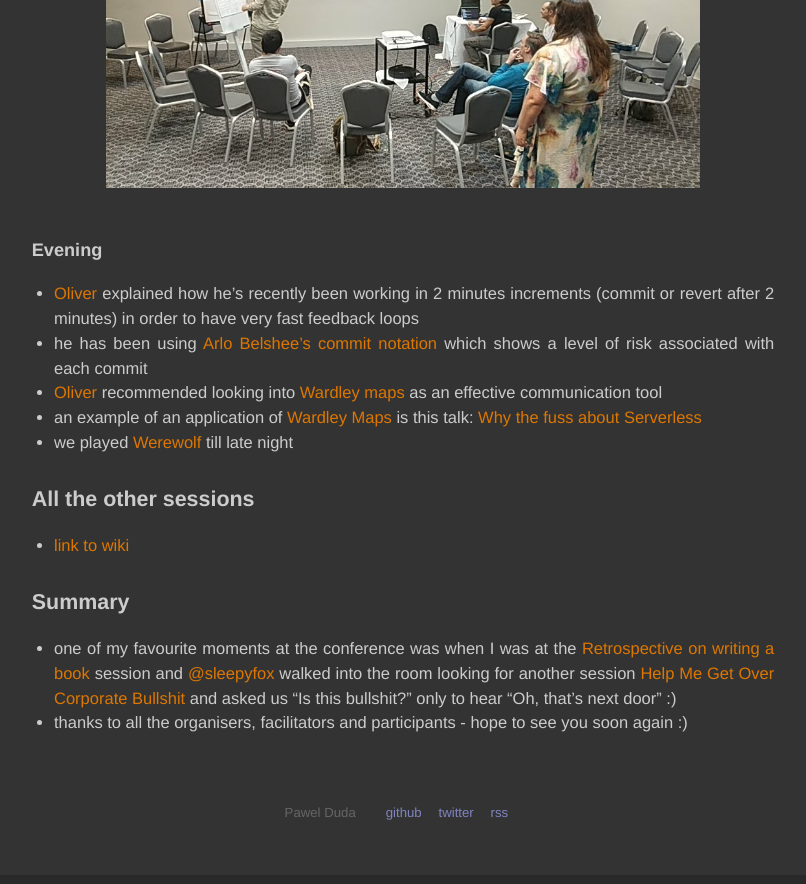
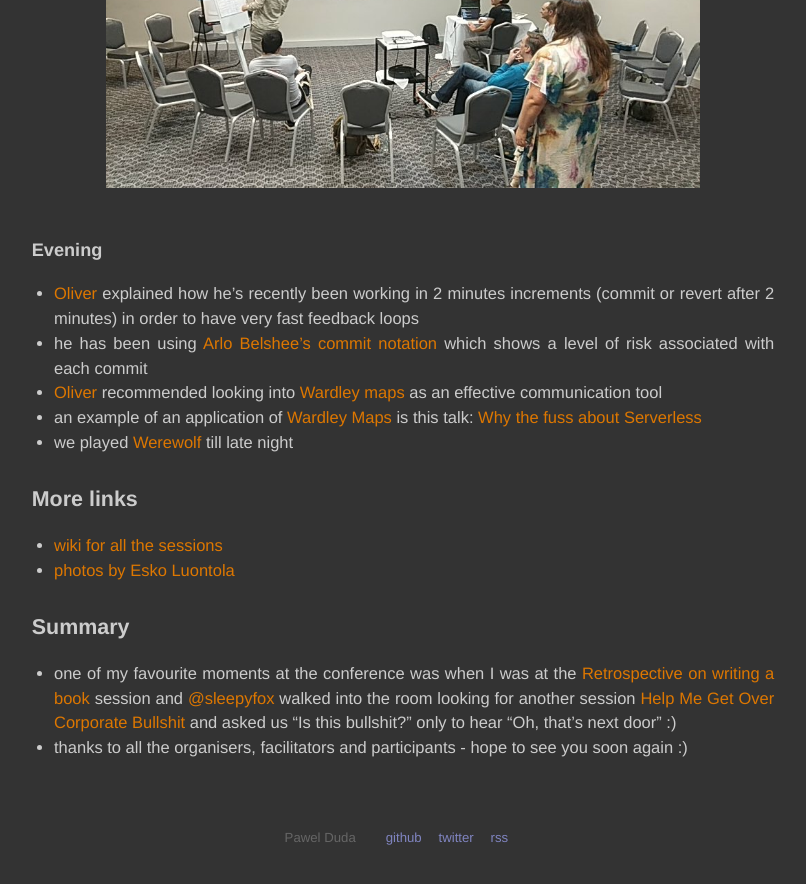
Before and after one commit to unclejamal/unclejamal.github.io, a Jekyll site: the page built from _posts/2019-06-16-socrates-uk.markdown, in a window 1280 px wide and 900 px high, scrolled down 8606 px. Shown: the top 884 px of the window, without its empty margins (237-1043 px from the left). Built offline with Jekyll 4.4.1, drawn with Linux system fonts in a browser that asks for light colours; Markdown is read by kramdown in place of the engine named in the settings; comment, search, counter and statistics services are not loaded.

```diff
--- a/_posts/2019-06-16-socrates-uk.markdown
+++ b/_posts/2019-06-16-socrates-uk.markdown
@@ -242,9 +242,10 @@
 - we played [Werewolf](https://en.wikipedia.org/wiki/Mafia_(party_game\)) till late night
 
 
-All the other sessions
+More links
 -------------------------------------------------
-- [link to wiki](https://github.com/lscc/socrates-uk/wiki/2019-Sessions)
+- [wiki for all the sessions](https://github.com/lscc/socrates-uk/wiki/2019-Sessions)
+- [photos by Esko Luontola](https://www.dropbox.com/sh/lyuxdvasb2xpw8p/AAAatEt8MigElskEuxH83C-sa?dl=0)
 
 
 Summary
```
